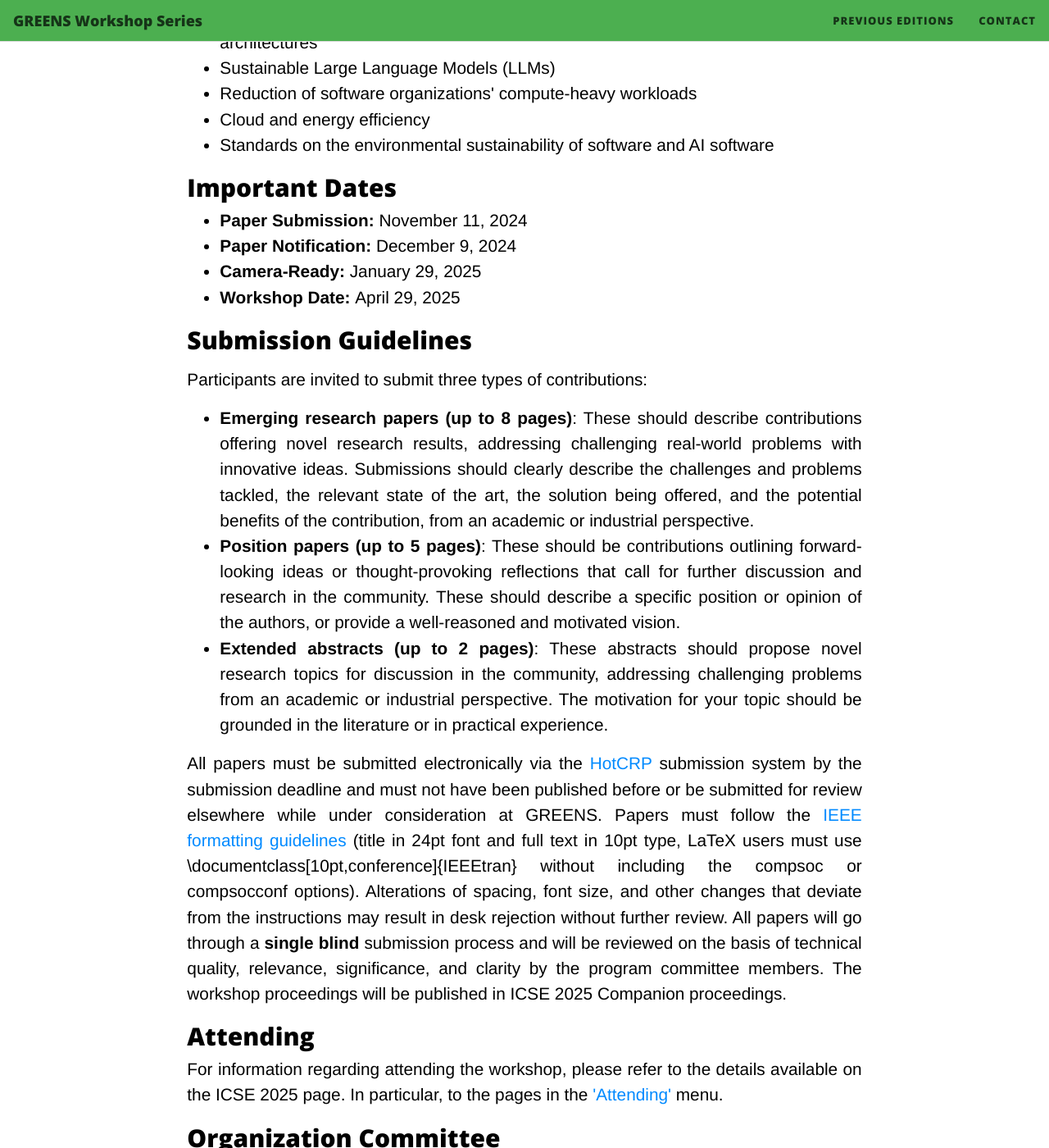
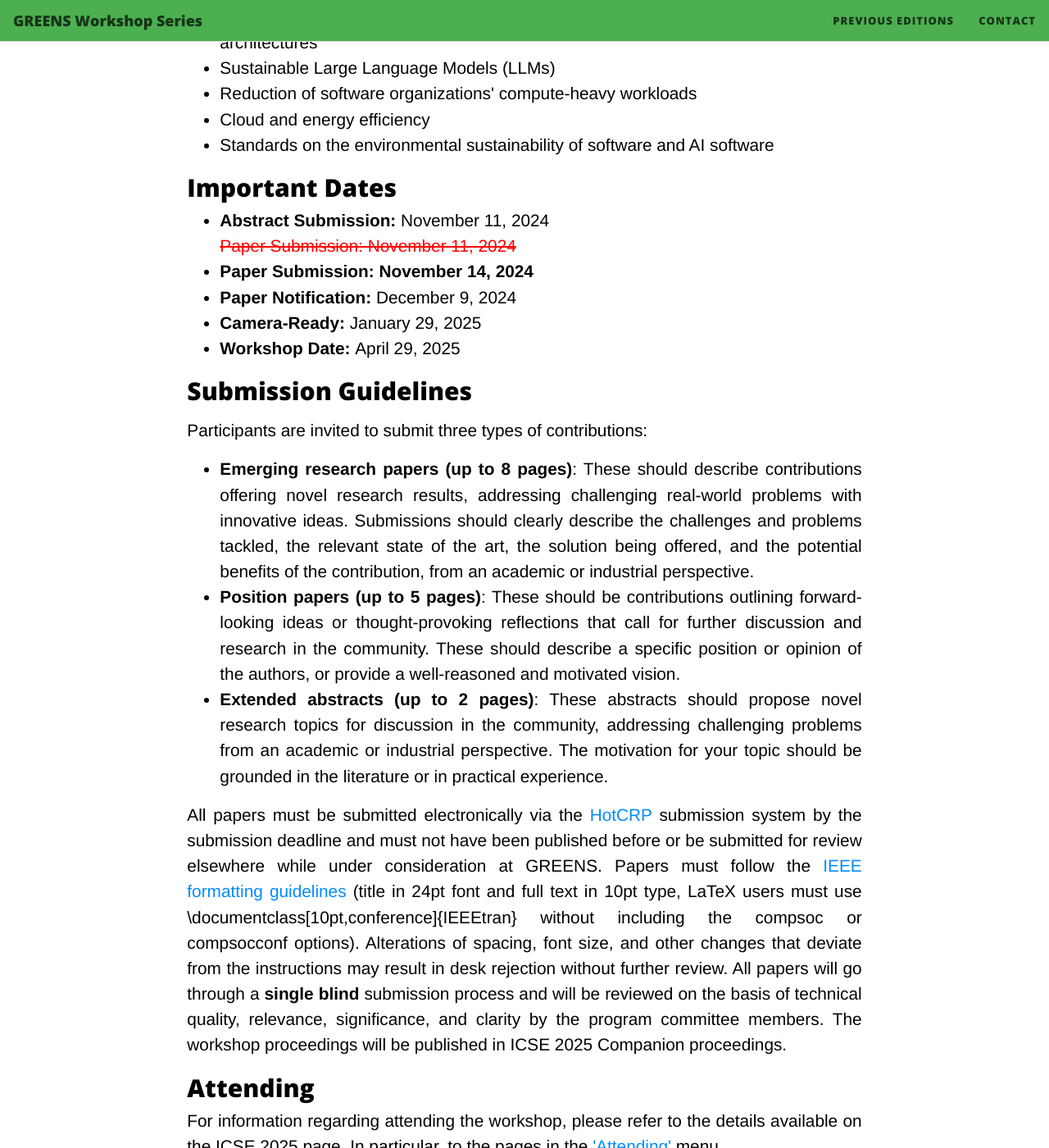
Before and after one commit to greensworkshop/greensworkshop.github.io, a Jekyll site: the page built from index.html, in a window 1280 px wide and 1400 px high, scrolled down 2052 px. Shown: the whole window at 82% size. Built offline with Jekyll 4.4.1, drawn with Linux system fonts in a browser that asks for light colours; nearby versions of some CDN libraries; the list of posts is cut into pages by our own code.

Commit message:
grace period

```diff
--- a/assets/css/beautifuljekyll.css
+++ b/assets/css/beautifuljekyll.css
@@ -1021,3 +1021,8 @@ pre {
   display: block;
   margin: 0 auto;
 }
+
+.strikethrough {
+  text-decoration: line-through;
+  color: red;
+}
--- a/index.html
+++ b/index.html
@@ -65,8 +65,9 @@ the following topics related to sustainable software systems and green software
 </ul>
 <h2 id="important-dates">Important Dates</h2>
 <ul>
-  <!-- <li><b>Abstract Submission (Optional):</b> November 11, 2024</li> -->
-	<li><b>Paper Submission: </b> November 11, 2024</li>
+  <li><b>Abstract Submission:</b> November 11, 2024</li>
+  <span class="strikethrough">Paper Submission: November 11, 2024</span>
+  <li><b>Paper Submission: November 14, 2024</b>
 	<li><b>Paper Notification: </b>December 9, 2024</li>
 	<li><b>Camera-Ready: </b>January 29, 2025 </li>
 	<li><b>Workshop Date: </b>April 29, 2025</li>
```
Also changed, not shown: 2 other files.
